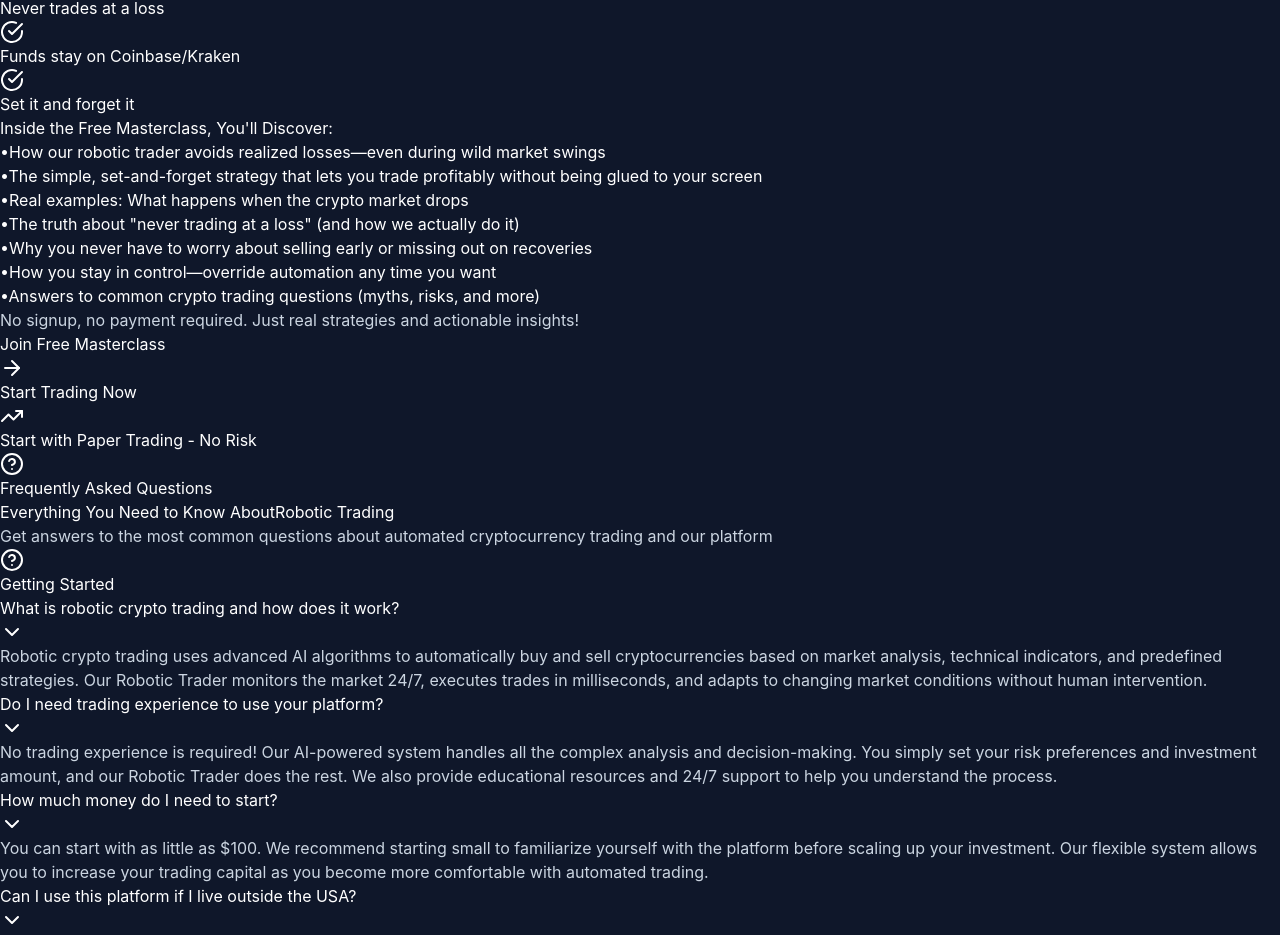
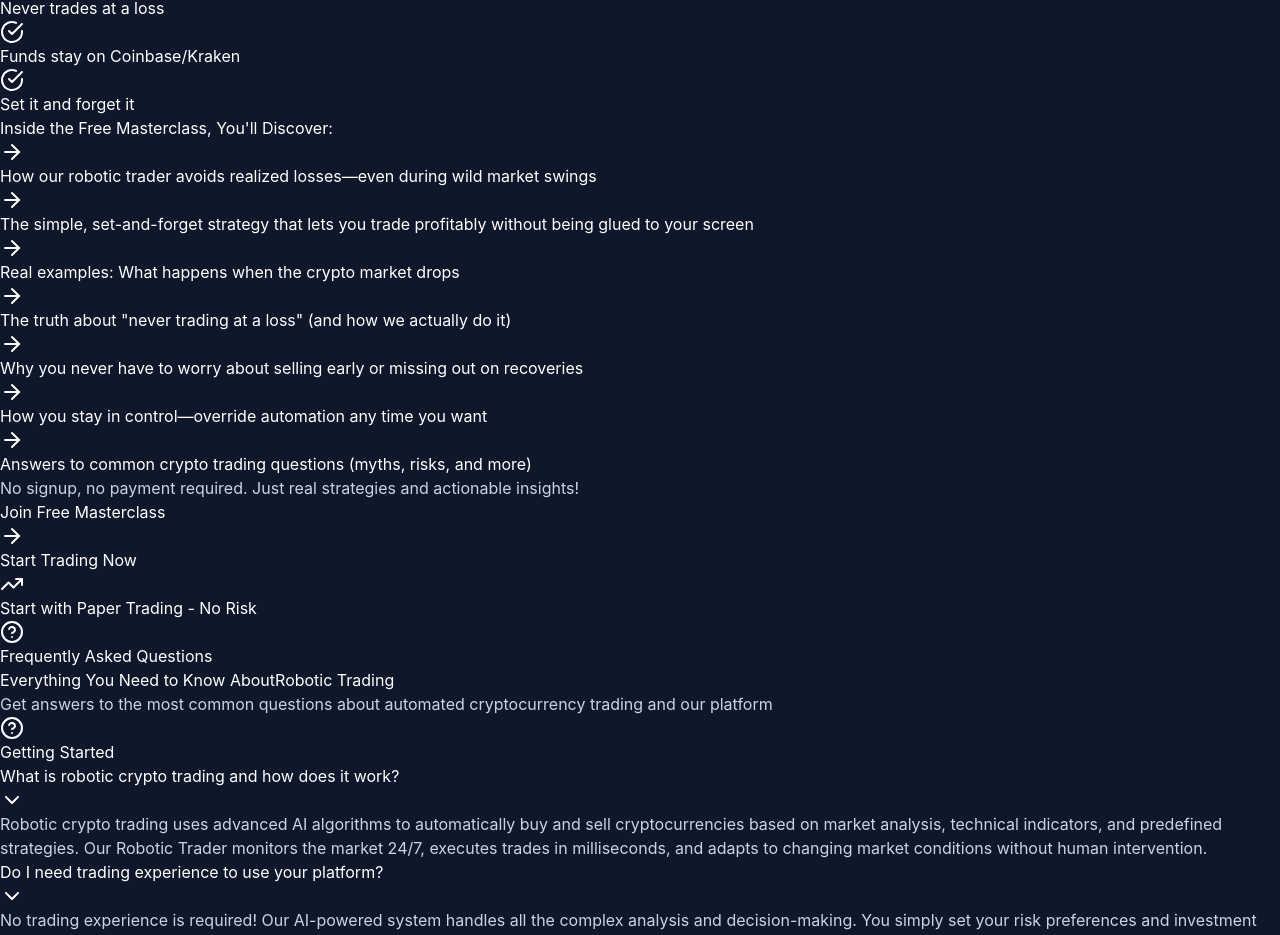
Before and after one commit to patjenkinsGIT/myrobotictrader, a React (Vite) app: page / in a window 1280 px wide. Shown: the part 1972-2907 px from the top of the page. Built offline with nearby package versions, Linux system fonts and the light colour scheme.

Commit message:
CTA Update.

```diff
--- a/src/components/CallToAction.tsx
+++ b/src/components/CallToAction.tsx
@@ -49,48 +49,48 @@ export const CallToAction: React.FC = function () {
           </h3>
 
           <ul className="text-left space-y-4 mb-6">
-            <li className="flex items-start text-gray-300">
-              <span className="text-purple-400 mr-3 text-xl">•</span>
+            <li className="flex items-start text-gray-300 group hover:text-white transition-all duration-300 hover:translate-x-2">
+              <ArrowRight className="w-5 h-5 text-purple-400 mr-3 mt-1 flex-shrink-0 group-hover:text-pink-400 transition-colors" />
               <span className="text-lg">
                 How our robotic trader avoids realized losses—even during wild
                 market swings
               </span>
             </li>
-            <li className="flex items-start text-gray-300">
-              <span className="text-purple-400 mr-3 text-xl">•</span>
+            <li className="flex items-start text-gray-300 group hover:text-white transition-all duration-300 hover:translate-x-2">
+              <ArrowRight className="w-5 h-5 text-purple-400 mr-3 mt-1 flex-shrink-0 group-hover:text-pink-400 transition-colors" />
               <span className="text-lg">
                 The simple, set-and-forget strategy that lets you trade
                 profitably without being glued to your screen
               </span>
             </li>
-            <li className="flex items-start text-gray-300">
-              <span className="text-purple-400 mr-3 text-xl">•</span>
+            <li className="flex items-start text-gray-300 group hover:text-white transition-all duration-300 hover:translate-x-2">
+              <ArrowRight className="w-5 h-5 text-purple-400 mr-3 mt-1 flex-shrink-0 group-hover:text-pink-400 transition-colors" />
               <span className="text-lg">
                 Real examples: What happens when the crypto market drops
               </span>
             </li>
-            <li className="flex items-start text-gray-300">
-              <span className="text-purple-400 mr-3 text-xl">•</span>
+            <li className="flex items-start text-gray-300 group hover:text-white transition-all duration-300 hover:translate-x-2">
+              <ArrowRight className="w-5 h-5 text-purple-400 mr-3 mt-1 flex-shrink-0 group-hover:text-pink-400 transition-colors" />
               <span className="text-lg">
                 The truth about "never trading at a loss" (and how we actually
                 do it)
               </span>
             </li>
-            <li className="flex items-start text-gray-300">
-              <span className="text-purple-400 mr-3 text-xl">•</span>
+            <li className="flex items-start text-gray-300 group hover:text-white transition-all duration-300 hover:translate-x-2">
+              <ArrowRight className="w-5 h-5 text-purple-400 mr-3 mt-1 flex-shrink-0 group-hover:text-pink-400 transition-colors" />
               <span className="text-lg">
                 Why you never have to worry about selling early or missing out
                 on recoveries
               </span>
             </li>
-            <li className="flex items-start text-gray-300">
-              <span className="text-purple-400 mr-3 text-xl">•</span>
+            <li className="flex items-start text-gray-300 group hover:text-white transition-all duration-300 hover:translate-x-2">
+              <ArrowRight className="w-5 h-5 text-purple-400 mr-3 mt-1 flex-shrink-0 group-hover:text-pink-400 transition-colors" />
               <span className="text-lg">
                 How you stay in control—override automation any time you want
               </span>
             </li>
-            <li className="flex items-start text-gray-300">
-              <span className="text-purple-400 mr-3 text-xl">•</span>
+            <li className="flex items-start text-gray-300 group hover:text-white transition-all duration-300 hover:translate-x-2">
+              <ArrowRight className="w-5 h-5 text-purple-400 mr-3 mt-1 flex-shrink-0 group-hover:text-pink-400 transition-colors" />
               <span className="text-lg">
                 Answers to common crypto trading questions (myths, risks, and
                 more)
```
